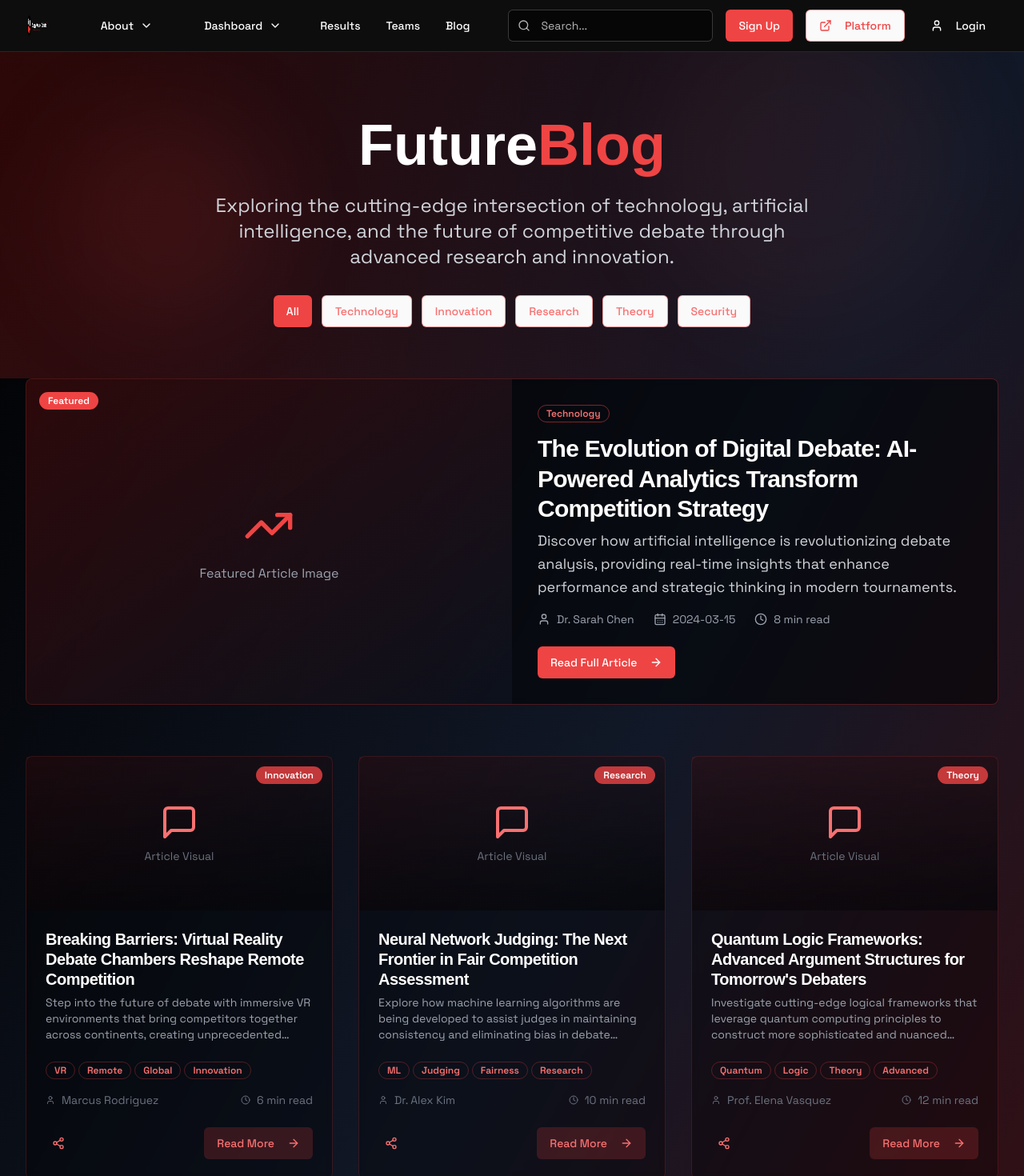
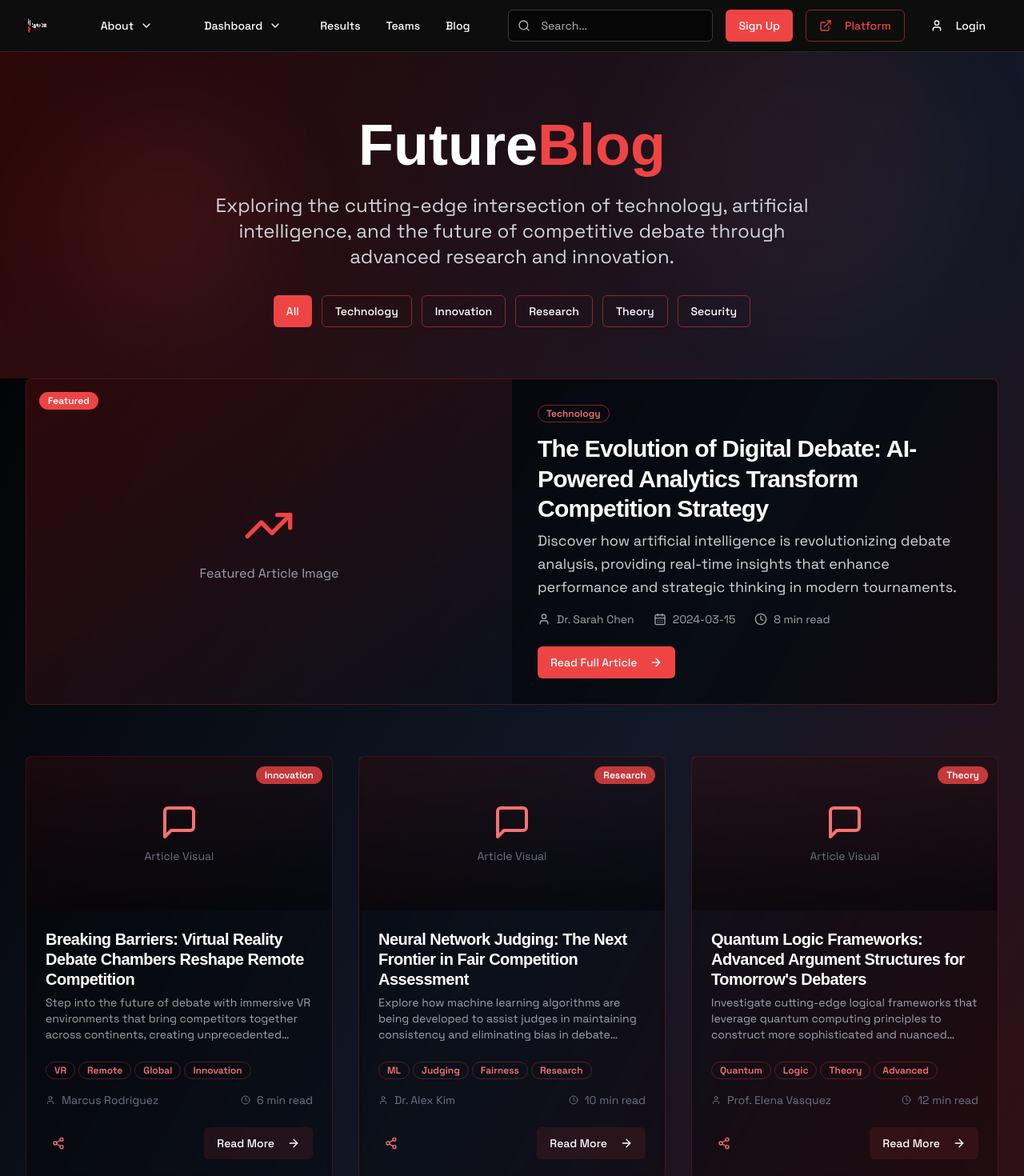
Before and after one commit to AdjustExperiment/ziggy-web-app, a React (Vite) app: page /blog in a window 1280 px wide. Shown: the top 1470 px of the page at 80% size. Built offline with nearby package versions, Linux system fonts and the light colour scheme; a web font is replaced by a local one.

Commit message:
Fix button text color
Ensure button text color is distinct from button background color for improved visibility.

```diff
--- a/src/components/ui/button.tsx
+++ b/src/components/ui/button.tsx
@@ -13,10 +13,10 @@ const buttonVariants = cva(
         destructive:
           "bg-destructive text-destructive-foreground hover:bg-destructive/90 transition-smooth",
         outline:
-          "border border-input bg-background hover:bg-accent hover:text-accent-foreground transition-smooth",
+          "border border-white/30 bg-transparent text-white hover:bg-white hover:text-black transition-smooth",
         secondary:
-          "bg-secondary text-secondary-foreground hover:bg-secondary/80 transition-smooth",
-        ghost: "hover:bg-accent hover:text-accent-foreground transition-smooth",
+          "bg-white/10 text-white hover:bg-white/20 hover:text-white transition-smooth",
+        ghost: "text-white hover:bg-white/10 hover:text-white transition-smooth",
         link: "text-primary underline-offset-4 hover:underline transition-smooth",
         hero: "bg-gradient-accent text-white hover:opacity-90 shadow-glow border-0 font-semibold transition-smooth",
         tournament: "bg-white text-black hover:bg-white/90 shadow-tournament font-semibold transition-smooth",
--- a/src/pages/Blog.tsx
+++ b/src/pages/Blog.tsx
@@ -108,7 +108,7 @@ export default function Blog() {
                   className={`${
                     category === "All"
                       ? "bg-red-500 hover:bg-red-600 text-white"
-                      : "border-red-500/50 text-red-400 hover:bg-red-500/20"
+                      : "border-red-500/50 text-white hover:bg-red-500 hover:text-white"
                   } font-secondary`}
                 >
                   {category}
@@ -225,7 +225,7 @@ export default function Blog() {
                 <Button variant="ghost" className="text-red-400 hover:text-red-300 hover:bg-red-500/10 font-secondary p-2">
                   <Share2 className="h-4 w-4" />
                 </Button>
-                <Button className="bg-red-500/20 hover:bg-red-500 text-red-400 hover:text-white border-red-500/30 font-secondary">
+                <Button className="bg-red-500/10 hover:bg-red-500 text-white hover:text-white border-red-500/30 font-secondary">
                   Read More <ArrowRight className="ml-2 h-4 w-4" />
                 </Button>
               </CardFooter>
--- a/src/pages/Teams.tsx
+++ b/src/pages/Teams.tsx
@@ -306,19 +306,19 @@ const Teams = () => {
                   </CardHeader>
                   <CardContent>
                     <div className="space-y-3">
-                      <Button className="w-full justify-start bg-red-500/10 hover:bg-red-500/20 text-red-500 border border-red-500/20">
+                      <Button className="w-full justify-start bg-red-500/10 hover:bg-red-500 text-white hover:text-white border border-red-500/20">
                         <Calendar className="h-4 w-4 mr-2" />
                         Schedule Practice
                       </Button>
-                      <Button className="w-full justify-start bg-green-500/10 hover:bg-green-500/20 text-green-500 border border-green-500/20">
+                      <Button className="w-full justify-start bg-green-500/10 hover:bg-green-500 text-white hover:text-white border border-green-500/20">
                         <Users className="h-4 w-4 mr-2" />
                         Team Meeting
                       </Button>
-                      <Button className="w-full justify-start bg-blue-500/10 hover:bg-blue-500/20 text-blue-500 border border-blue-500/20">
+                      <Button className="w-full justify-start bg-blue-500/10 hover:bg-blue-500 text-white hover:text-white border border-blue-500/20">
                         <Trophy className="h-4 w-4 mr-2" />
                         Register Tournament
                       </Button>
-                      <Button className="w-full justify-start bg-purple-500/10 hover:bg-purple-500/20 text-purple-500 border border-purple-500/20">
+                      <Button className="w-full justify-start bg-purple-500/10 hover:bg-purple-500 text-white hover:text-white border border-purple-500/20">
                         <Target className="h-4 w-4 mr-2" />
                         Strategy Session
                       </Button>
```
